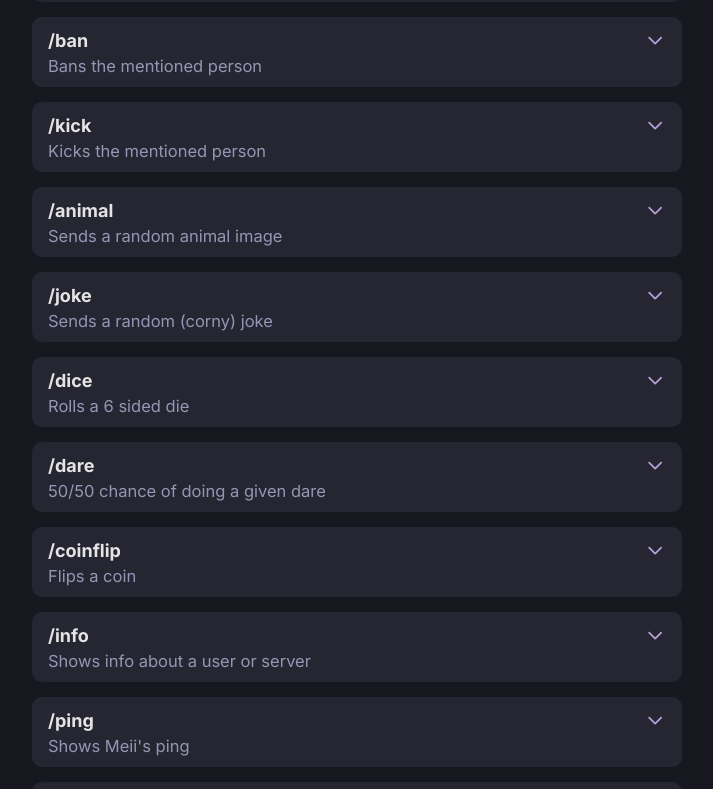
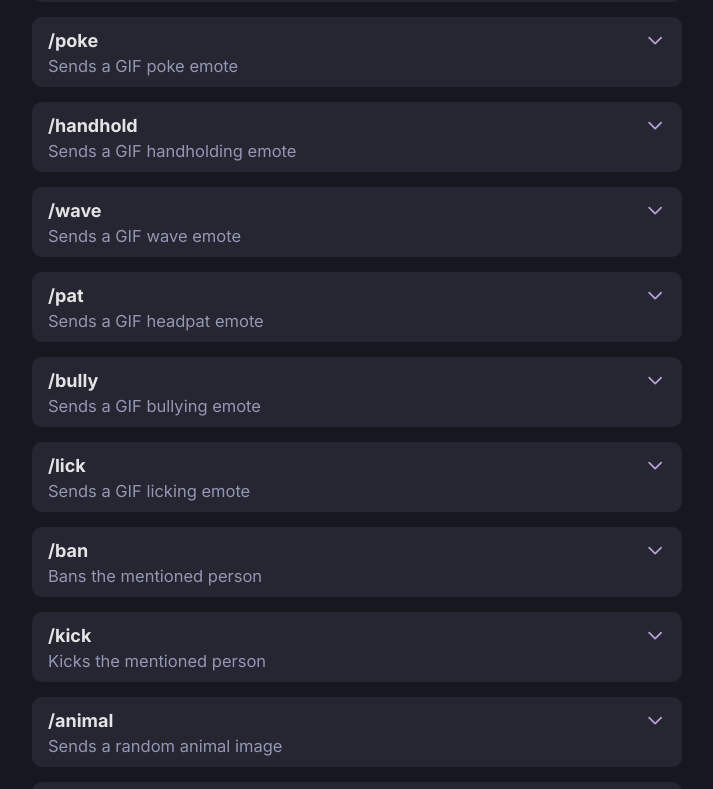
Before and after one commit to OribiaDev/MeiiWebsite, a React (Create React App) app: page /commands in a window 1280 px wide. Shown: the part 1959-2748 px from the top of the page, without its empty margins (287-1000 px from the left). Built offline with nearby package versions, Linux system fonts and the light colour scheme.

Commit message:
Updated Command List

```diff
--- a/src/WebPages/Commands.js
+++ b/src/WebPages/Commands.js
@@ -18,37 +18,42 @@ const Commands = () => {
     const [commands] = useState([
         {commandName: '/help', commandDesc:"A full list of Meii's commands", commandUsage:"/help", filter:"utility", id: 1},
         {commandName: '/confess', commandDesc:"Sends an anonymous confession", commandUsage:"/confess [confession_text]", filter:"confessions", id: 2},
-        {commandName: '/report', commandDesc:"Reports a confession", commandUsage:"/report [confession ID]", filter:"confessions", id: 3},
-        {commandName: '/set confession_channel', commandDesc:"Sets the confession channel ", commandUsage:"/set confession_channel [#channel]", filter:"confessions", id: 4},
-        {commandName: '/set confession_log_channel', commandDesc:"Sets the confession log channel", commandUsage:"/set confession_log_channel [#channel]", filter:"confessions", id: 5},
-        {commandName: '/customize', commandDesc:"Lets you customize the confession embed", commandUsage:"/customize", filter:"confessions", id: 6},
-        {commandName: '/checklogs', commandDesc:"Checks to see if the server logs confessions", commandUsage:"/checklogs", filter:"confessions", id: 7},
-        {commandName: '/confession ban', commandDesc:"Bans a person from confessions", commandUsage:"/confession ban [@person]", filter:"moderation", id: 8},
-        {commandName: '/confession unban', commandDesc:"Unbans a person from confessions", commandUsage:"/confession unban [@person]", filter:"moderation", id: 9},
-        {commandName: '/define', commandDesc:"Gets the definition of a word", commandUsage:"/define [word]", filter:"fun", id: 10},
-        {commandName: '/binary', commandDesc:"Encodes/Decodes binary text", commandUsage:"/binary [encode/decode] [text]", filter:"fun", id: 11},
-        {commandName: '/kiss', commandDesc:"Sends a GIF kissing emote", commandUsage:"/kiss [@person]", filter:"emotes", id: 12},
-        {commandName: '/hug', commandDesc:"Sends a GIF kissing emote", commandUsage:"/hug [@person]", filter:"emotes", id: 13},
-        {commandName: '/cuddle', commandDesc:"Sends a GIF kissing emote", commandUsage:"/cuddle [@person]", filter:"emotes", id: 14},
-        {commandName: '/slap', commandDesc:"Sends a GIF slapping emote", commandUsage:"/slap [@person]", filter:"emotes", id: 15},
-        {commandName: '/kill', commandDesc:"Sends a GIF killing emote", commandUsage:"/kill [@person]", filter:"emotes", id: 16},
-        {commandName: '/yeet', commandDesc:"Sends a GIF yeet emote", commandUsage:"/yeet [@person]", filter:"emotes", id: 17},
-        {commandName: '/bonk', commandDesc:"Sends a GIF bonk emote", commandUsage:"/bonk [@person]", filter:"emotes", id: 18},
-        {commandName: '/poke', commandDesc:"Sends a GIF poke emote", commandUsage:"/poke [@person]", filter:"emotes", id: 19},
-        {commandName: '/handhold', commandDesc:"Sends a GIF handholding emote", commandUsage:"/handhold [@person]", filter:"emotes", id: 20},
-        {commandName: '/ban', commandDesc:"Bans the mentioned person", commandUsage:"/ban [@person]", filter:"moderation", id: 21},
-        {commandName: '/kick', commandDesc:"Kicks the mentioned person", commandUsage:"/kick [@person]", filter:"moderation", id: 22},
-        {commandName: '/animal', commandDesc:"Sends a random animal image", commandUsage:"/animal [animal_category]", filter:"fun", id: 23},
-        {commandName: '/joke', commandDesc:"Sends a random (corny) joke", commandUsage:"/joke", filter:"fun", id: 24},
-        {commandName: '/dice', commandDesc:"Rolls a 6 sided die", commandUsage:"/dice", filter:"fun", id: 25},
-        {commandName: '/dare', commandDesc:"50/50 chance of doing a given dare", commandUsage:"/dare [dare_text]", filter:"fun", id: 26},
-        {commandName: '/coinflip', commandDesc:"Flips a coin", commandUsage:"/coinflip", filter:"fun", id: 27},
-        {commandName: '/info', commandDesc:"Shows info about a user or server", commandUsage:"/info [user/server]", filter:"utility", id: 28},
-        {commandName: '/ping', commandDesc:"Shows Meii's ping", commandUsage:"/ping", filter:"utility", id: 29},
-        {commandName: '/uptime', commandDesc:"Shows Meii's uptime", commandUsage:"/uptime", filter:"utility", id: 30},
-        {commandName: '/stats', commandDesc:"Shows Meii's stats", commandUsage:"/stats", filter:"utility", id: 31},
-        {commandName: '/support', commandDesc:"Sends the invite for Meii's support server", commandUsage:"/support", filter:"utility", id: 32},
-        {commandName: '/delete_data', commandDesc:"Deletes all stored data for the current server", commandUsage:"/delete_data", filter:"utility", id: 33}
+        {commandName: '/reply', commandDesc:"Anonymously replys to a sent confession", commandUsage:"/reply [confession_id] [confession_text]", filter:"confessions", id: 3},
+        {commandName: '/delete', commandDesc:"Deletes a confession", commandUsage:"/delete [confession_id]", filter:"confessions", id: 4},
+        {commandName: '/report', commandDesc:"Reports a confession", commandUsage:"/report [confession ID]", filter:"confessions", id: 5},
+        {commandName: '/set confession_channel', commandDesc:"Sets the confession channel ", commandUsage:"/set confession_channel [#channel]", filter:"confessions", id: 6},
+        {commandName: '/set confession_log_channel', commandDesc:"Sets the confession log channel", commandUsage:"/set confession_log_channel [#channel]", filter:"confessions", id: 7},
+        {commandName: '/customize', commandDesc:"Lets you customize the confession embed", commandUsage:"/customize", filter:"confessions", id: 8},
+        {commandName: '/checklogs', commandDesc:"Checks to see if the server logs confessions", commandUsage:"/checklogs", filter:"confessions", id: 9},
+        {commandName: '/confessban', commandDesc:"Bans a person from confessions", commandUsage:"/confessban [@person]", filter:"moderation", id: 10},
+        {commandName: '/confessunban', commandDesc:"Unbans a person from confessions", commandUsage:"/confessunban [@person]", filter:"moderation", id: 11},
+        {commandName: '/define', commandDesc:"Gets the definition of a word", commandUsage:"/define [word]", filter:"fun", id: 12},
+        {commandName: '/binary', commandDesc:"Encodes/Decodes binary text", commandUsage:"/binary [encode/decode] [text]", filter:"fun", id: 13},
+        {commandName: '/kiss', commandDesc:"Sends a GIF kissing emote", commandUsage:"/kiss [@person]", filter:"emotes", id: 14},
+        {commandName: '/hug', commandDesc:"Sends a GIF kissing emote", commandUsage:"/hug [@person]", filter:"emotes", id: 15},
+        {commandName: '/cuddle', commandDesc:"Sends a GIF kissing emote", commandUsage:"/cuddle [@person]", filter:"emotes", id: 16},
+        {commandName: '/slap', commandDesc:"Sends a GIF slapping emote", commandUsage:"/slap [@person]", filter:"emotes", id: 17},
+        {commandName: '/kill', commandDesc:"Sends a GIF killing emote", commandUsage:"/kill [@person]", filter:"emotes", id: 18},
+        {commandName: '/yeet', commandDesc:"Sends a GIF yeet emote", commandUsage:"/yeet [@person]", filter:"emotes", id: 19},
+        {commandName: '/bonk', commandDesc:"Sends a GIF bonk emote", commandUsage:"/bonk [@person]", filter:"emotes", id: 20},
+        {commandName: '/poke', commandDesc:"Sends a GIF poke emote", commandUsage:"/poke [@person]", filter:"emotes", id: 21},
+        {commandName: '/handhold', commandDesc:"Sends a GIF handholding emote", commandUsage:"/handhold [@person]", filter:"emotes", id: 22},
+        {commandName: '/wave', commandDesc:"Sends a GIF wave emote", commandUsage:"/wave [@person]", filter:"emotes", id: 23},
+        {commandName: '/pat', commandDesc:"Sends a GIF headpat emote", commandUsage:"/pat [@person]", filter:"emotes", id: 24},
+        {commandName: '/bully', commandDesc:"Sends a GIF bullying emote", commandUsage:"/bully [@person]", filter:"emotes", id: 25},
+        {commandName: '/lick', commandDesc:"Sends a GIF licking emote", commandUsage:"/lick [@person]", filter:"emotes", id: 26},
+        {commandName: '/ban', commandDesc:"Bans the mentioned person", commandUsage:"/ban [@person]", filter:"moderation", id: 27},
+        {commandName: '/kick', commandDesc:"Kicks the mentioned person", commandUsage:"/kick [@person]", filter:"moderation", id: 28},
+        {commandName: '/animal', commandDesc:"Sends a random animal image", commandUsage:"/animal [animal_category]", filter:"fun", id: 29},
+        {commandName: '/joke', commandDesc:"Sends a random (corny) joke", commandUsage:"/joke", filter:"fun", id: 30},
+        {commandName: '/dice', commandDesc:"Rolls a 6 sided die", commandUsage:"/dice", filter:"fun", id: 31},
+        {commandName: '/coinflip', commandDesc:"Flips a coin", commandUsage:"/coinflip", filter:"fun", id: 32},
+        {commandName: '/info', commandDesc:"Shows info about a user or server", commandUsage:"/info [user/server]", filter:"utility", id: 33},
+        {commandName: '/ping', commandDesc:"Shows Meii's ping", commandUsage:"/ping", filter:"utility", id: 34},
+        {commandName: '/uptime', commandDesc:"Shows Meii's uptime", commandUsage:"/uptime", filter:"utility", id: 35},
+        {commandName: '/stats', commandDesc:"Shows Meii's stats", commandUsage:"/stats", filter:"utility", id: 36},
+        {commandName: '/support', commandDesc:"Sends the invite for Meii's support server", commandUsage:"/support", filter:"utility", id: 37},
+        {commandName: '/delete_data', commandDesc:"Deletes all stored data for the current server", commandUsage:"/delete_data", filter:"utility", id: 38}
     ])
 
     //Button Handlers
```
